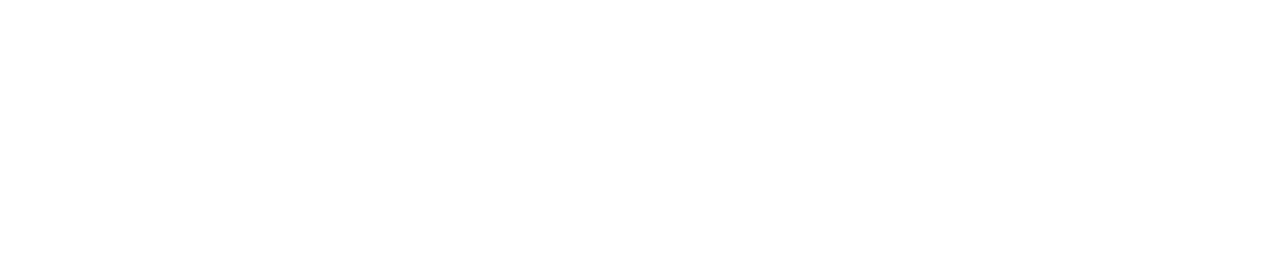
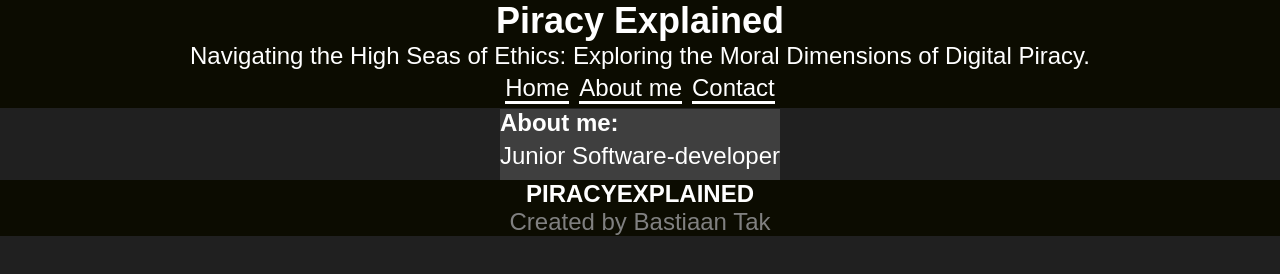
Before and after one commit to B-Tak/piracyexplained, a plain HTML site: page over-mij.html in a window 1280 px wide. Drawn offline with Linux system fonts and the light colour scheme.

Commit message:
Finished base

```diff
--- a/aboutme.css
+++ b/aboutme.css
@@ -0,0 +1,79 @@
+* {
+    padding: 0px;
+    margin: 0px;
+    font-family: sans-serif;
+    font-size: x-large;
+    text-decoration: none;
+    overscroll-behavior: none;
+}
+header {
+    text-align: center;
+    background-color: rgb(12, 12, 1);
+    color: white;
+    width: 100%;
+}
+h1 {
+    font-size: 36px;
+}
+h2 {
+    padding-bottom: 5px;
+}
+
+nav {
+    text-align: center;
+    font-size: larger;
+    background-color: rgb(12, 12, 1);
+    padding-bottom: 5px;
+
+}
+
+.link {
+    margin: 1px;
+    border-bottom: 3px solid white;
+    color: white;
+}
+
+.link:hover {
+    background-color: white;
+    border-radius: 8%;
+    color: black;
+}
+
+body {
+    background-color: rgb(32, 32, 32);
+    color: white;
+}
+
+main {
+    display: flex;
+    width: 66%;
+    margin-top: 1px;
+    justify-content: center;
+    margin-left: auto;
+    margin-right: auto;
+}
+
+section {
+    display: flex;
+    justify-content: center;
+    background-color: rgb(63, 63, 63);
+    flex-direction: column;
+    padding-bottom: 10px;
+}
+
+
+footer {
+
+    width: 100%;
+    text-align: center;
+    align-items: center;
+    background-color: rgb(12, 12, 1);
+}
+
+footer p {
+    color: grey;
+}
+
+footer i {
+    font-size: 49px;
+}
--- a/over-mij.html
+++ b/over-mij.html
@@ -4,9 +4,30 @@
     <meta charset="UTF-8">
     <meta name="viewport" content="width=device-width, initial-scale=1.0">
     <link rel="stylesheet" href="aboutme.css">
-    <title>Document</title>
+    <link rel="icon" href="logo.ico">
+    <title>Piracy Explained | About Me</title>
 </head>
 <body>
-
+    <header>
+        <h1>Piracy Explained</h1>
+        <p>Navigating the High Seas of Ethics: Exploring the Moral Dimensions of Digital Piracy.</p>
+    </header>
+    <nav>
+        <a class="link" href="index.html">Home</a>
+        <a class="link" href="over-mij.html">About me</a>
+        <a class="link" href="contact.html">Contact</a>
+    </nav>
+    <main>
+        <section>
+            <article>
+                <H2>About me:</H2>
+                <p>Junior Software-developer</p>
+            </article>
+        </section>
+    </main>
+    <footer>
+        <h4>PIRACYEXPLAINED</h4>
+        <P>Created by Bastiaan Tak</P>
+    </footer>
 </body>
 </html>
--- a/style.css
+++ b/style.css
@@ -2,6 +2,7 @@
     padding: 0px;
     margin: 0px;
     font-family: sans-serif;
+    font-size: x-large;
     text-decoration: none;
     overscroll-behavior: none;
 }
@@ -11,6 +12,9 @@ header {
     background-color: rgb(12, 12, 1);
     color: white;
     width: 100%;
+}
+h1 {
+    font-size: 36px;
 }
 
 nav {
@@ -81,6 +85,7 @@ aside {
     display: flex;
     flex-wrap: wrap;
     width: 20%;
+    padding-right: 25px;
     margin-left: 10px;
     flex-direction: column;
     background-color: rgb(60, 60, 60);
```
